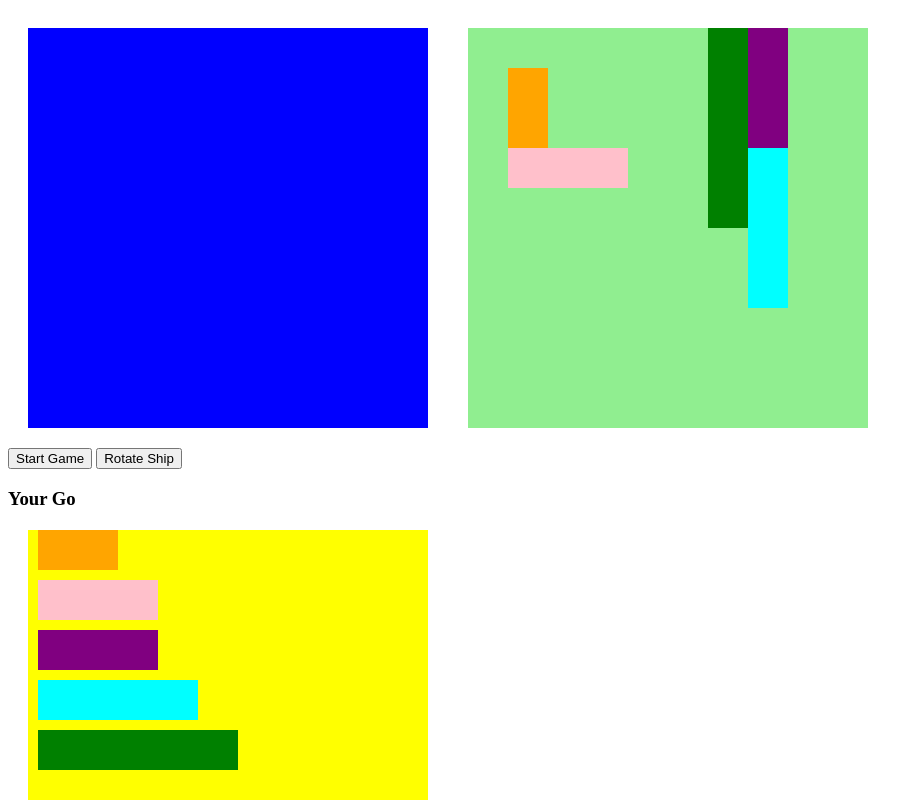
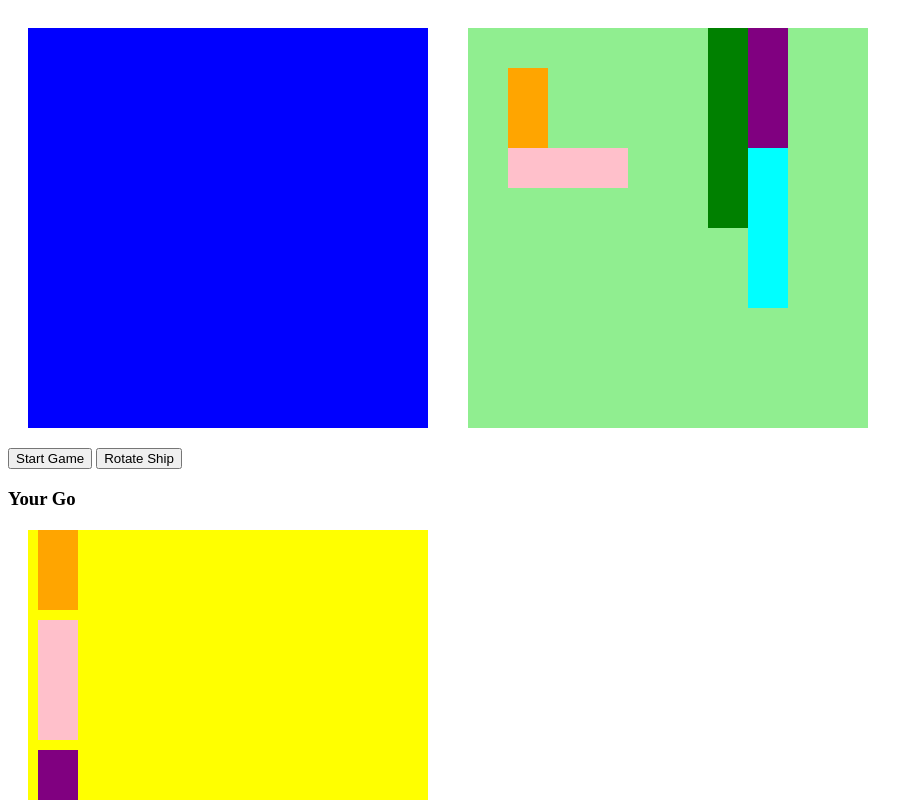
Before and after one commit to pjkboi/BattleshipJS, a plain HTML site: page index.html in a window 1280 px wide. Both pictures are taken after a click on the button "Rotate Ship". Shown: the top 800 px of the page, without its empty margins (0-923 px from the left). Drawn offline with Linux system fonts and the light colour scheme.

Commit message:
added rotate ships function

```diff
--- a/app.js
+++ b/app.js
@@ -3,7 +3,7 @@ document.addEventListener('DOMContentLoaded', () =>{
     const computerGrid = document.querySelector('.grid-computer');
     const displayGrid = document.querySelector('.grid-display');
     const ships = document.querySelectorAll('.ship');
-    const destroyer = document.querySelector('.destoyer-container');
+    const destroyer = document.querySelector('.destroyer-container');
     const submarine = document.querySelector('.submarine-container');
     const cruiser = document.querySelector('.cruiser-container');
     const battleship = document.querySelector('.battleship-container');
@@ -14,6 +14,7 @@ document.addEventListener('DOMContentLoaded', () =>{
     const infoDisplay = document.querySelector('#info');
     const userSquares = [];
     const computerSquares = [];
+    let isHorizontal = true;
     const width = 10;
 
 
@@ -71,7 +72,6 @@ document.addEventListener('DOMContentLoaded', () =>{
 
     //Draw the computer ships in random locations
     function generate(ship){
-        console.log(ship);
         let randomDirection = Math.floor(Math.random() * ship.directions.length);
         let current = ship.directions[randomDirection];
         if(randomDirection === 0 ){
@@ -81,7 +81,6 @@ document.addEventListener('DOMContentLoaded', () =>{
             direction = 10;
         }
         let randomStart = Math.abs(Math.floor(Math.random() * computerSquares.length - ship.directions[0].length * direction));
-        console.log(computerSquares);
         const isTaken = current.some(index => computerSquares[randomStart + index].classList.contains('taken'));
         const isAtRightEdge = current.some(index => (randomStart + index) % width === width-1);
         const isAtLeftEdge = current.some(index => (randomStart + index) % width === 0);
@@ -101,6 +100,18 @@ document.addEventListener('DOMContentLoaded', () =>{
     generate(shipArray[3]);
     generate(shipArray[4]);
 
-
+    //rotate function
+    function rotate(){
+        if(isHorizontal != !isHorizontal){
+            destroyer.classList.toggle('destroyer-container-vertical');
+            submarine.classList.toggle('submarine-container-vertical');
+            cruiser.classList.toggle('cruiser-container-vertical');
+            battleship.classList.toggle('battleship-container-vertical');
+            carrier.classList.toggle('carrier-container-vertical');
+            isHorizontal = !isHorizontal;
+            return
+        }
+    }
+    rotateButton.addEventListener('click', rotate);
 
 });
--- a/style.css
+++ b/style.css
@@ -40,12 +40,29 @@
     display: flex;
 }
 
+.destroyer-container-vertical {
+    width: 40px;
+    height: 80px;
+    background-color: orange;
+    margin: 10px;
+    display: flex;
+    flex-wrap: wrap;
+}
+
 .submarine-container {
     width: 120px;
     height: 40px;
     background-color: pink;
     margin: 10px;
     display: flex;
+}
+.submarine-container-vertical {
+    width: 40px;
+    height: 120px;
+    background-color: pink;
+    margin: 10px;
+    display: flex;
+    flex-wrap: wrap;
 }
 
 .cruiser-container {
@@ -55,6 +72,14 @@
     margin: 10px;
     display: flex;
 }
+.cruiser-container-vertical {
+    width: 40px;
+    height: 120px;
+    background-color: purple;
+    margin: 10px;
+    display: flex;
+    flex-wrap: wrap;
+}
 
 .battleship-container {
     width: 160px;
@@ -62,6 +87,14 @@
     background-color: aqua;
     margin: 10px;
     display: flex;
+}
+.battleship-container-vertical {
+    width: 40px;
+    height: 160px;
+    background-color: aqua;
+    margin: 10px;
+    display: flex;
+    flex-wrap: wrap;
 }
 
 .carrier-container {
@@ -71,7 +104,14 @@
     margin: 10px;
     display: flex;
 }
-
+.carrier-container-vertical {
+    width: 40px;
+    height: 200px;
+    background-color: green;
+    margin: 10px;
+    display: flex;
+    flex-wrap: wrap;
+}
 .ship div{
     width: 40px;
     height: 40px;
```
